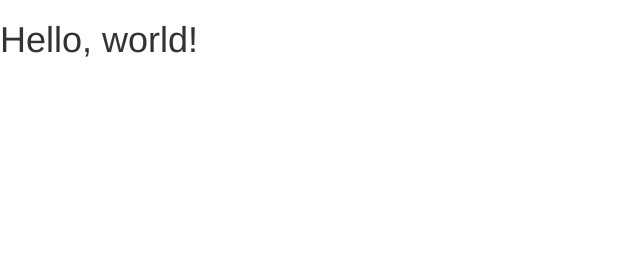
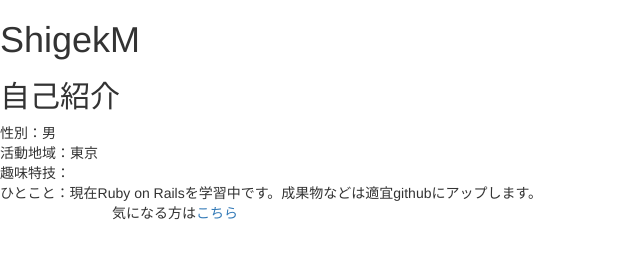
Before and after one commit to shigekm/shigekm.github.io, a plain HTML site: page index.html in a window 1280 px wide. Shown: the whole page, without its empty margins (0-640 px from the left). Drawn offline with nearby package versions, Linux system fonts and the light colour scheme.

Commit message:
edit texts

```diff
--- a/index.html
+++ b/index.html
@@ -4,7 +4,11 @@
     <meta charset="utf-8">
     <meta http-equiv="X-UA-Compatible" content="IE=edge">
     <meta name="viewport" content="width=device-width, initial-scale=1">
-    <title>Bootstrap Sample</title>
+
+    <title>shigekm's自己紹介</title>
+    <meta name="description" content="shigekmの自己紹介ページです。" />
+    <meta name ="robots" content="noindex,nofollow">
+
     <!-- BootstrapのCSS読み込み -->
     <link rel="stylesheet" href="//maxcdn.bootstrapcdn.com/bootstrap/3.3.5/css/bootstrap.min.css">
     <!-- jQuery読み込み -->
@@ -13,6 +17,17 @@
     <script src="//maxcdn.bootstrapcdn.com/bootstrap/3.3.5/js/bootstrap.min.js"></script>
   </head>
   <body>
-    <h1>Hello, world!</h1>
+    <h1>ShigekM</h1>
+    <h2>自己紹介</h2>
+    <div>
+      <p>
+        性別：男<br>
+        活動地域：東京<br>
+        趣味特技：<br>
+        ひとこと：現在Ruby on Railsを学習中です。成果物などは適宜githubにアップします。<br>
+        　　　　　　　　気になる方は<a href="https://github.com/shigekm/shigekm.github.io">こちら</a>
+      </p>
+
+    </div>
   </body>
 </html>
```
